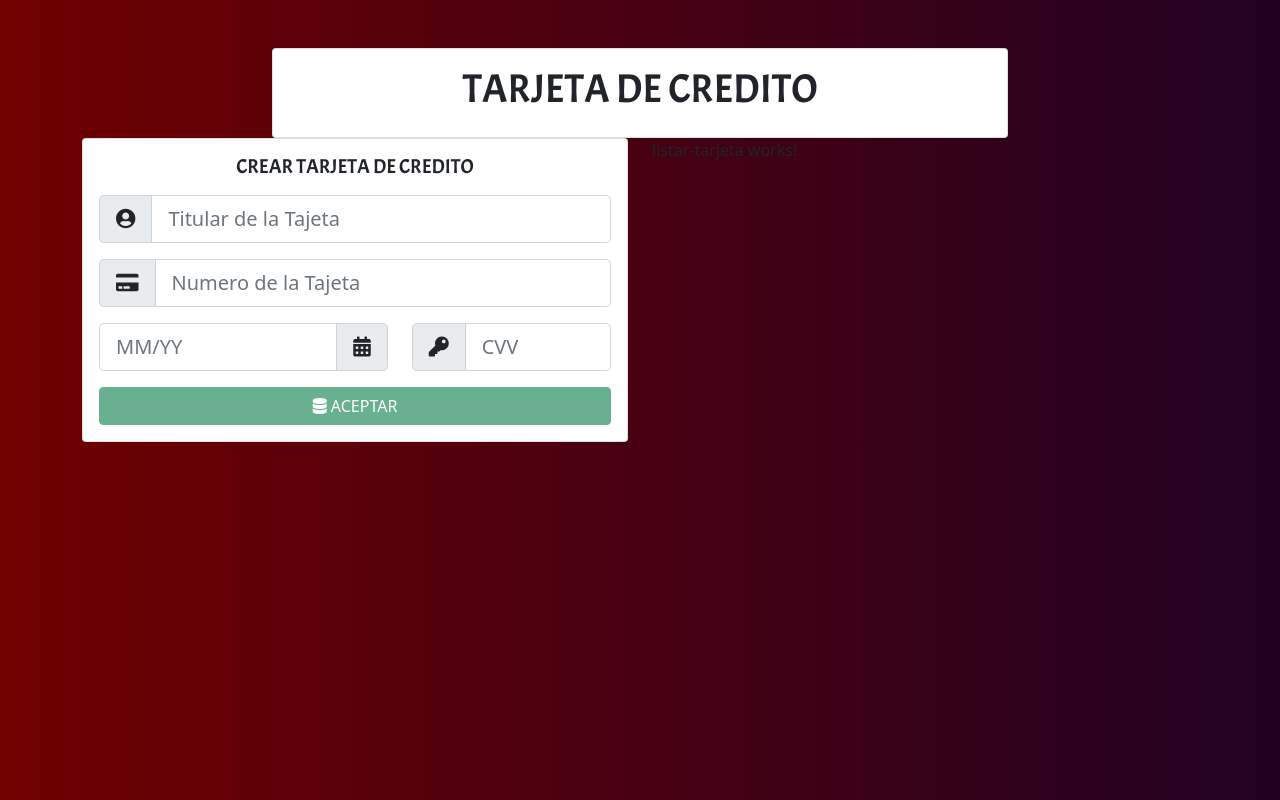
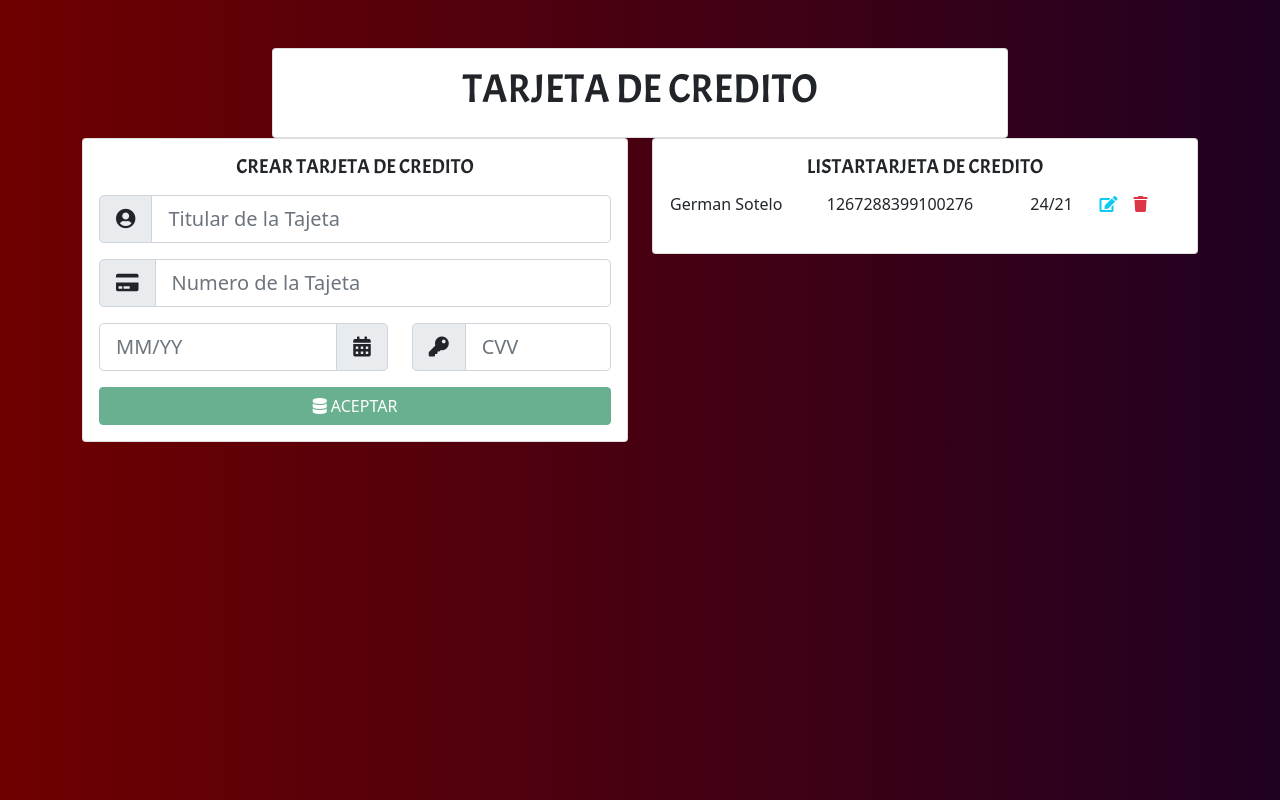
Before and after one commit to alejahndro02/tarjetacredito, an Angular app: page / in a window 1280 px wide. Built offline with nearby package versions, Linux system fonts and the light colour scheme.

Commit message:
Se maqueto la interfaz del componente listar tarejeta

```diff
--- a/src/app/components/listar-tarjeta/listar-tarjeta.component.html
+++ b/src/app/components/listar-tarjeta/listar-tarjeta.component.html
@@ -1 +1,16 @@
-<p>listar-tarjeta works!</p>
+<div class="card">
+    <div class="card-body">
+        <h5 class="titulo">LISTARTARJETA DE CREDITO</h5>
+        <table class="table">
+            <tr>
+                <td>German Sotelo</td>
+                <td>1267288399100276</td>
+                <td>24/21</td>
+                <td>
+                    <i class="fas fa-edit text-info"></i>
+                    <i class="fas fa-trash text-danger"></i>
+                </td>
+            </tr>
+        </table>
+    </div>
+</div>
```
